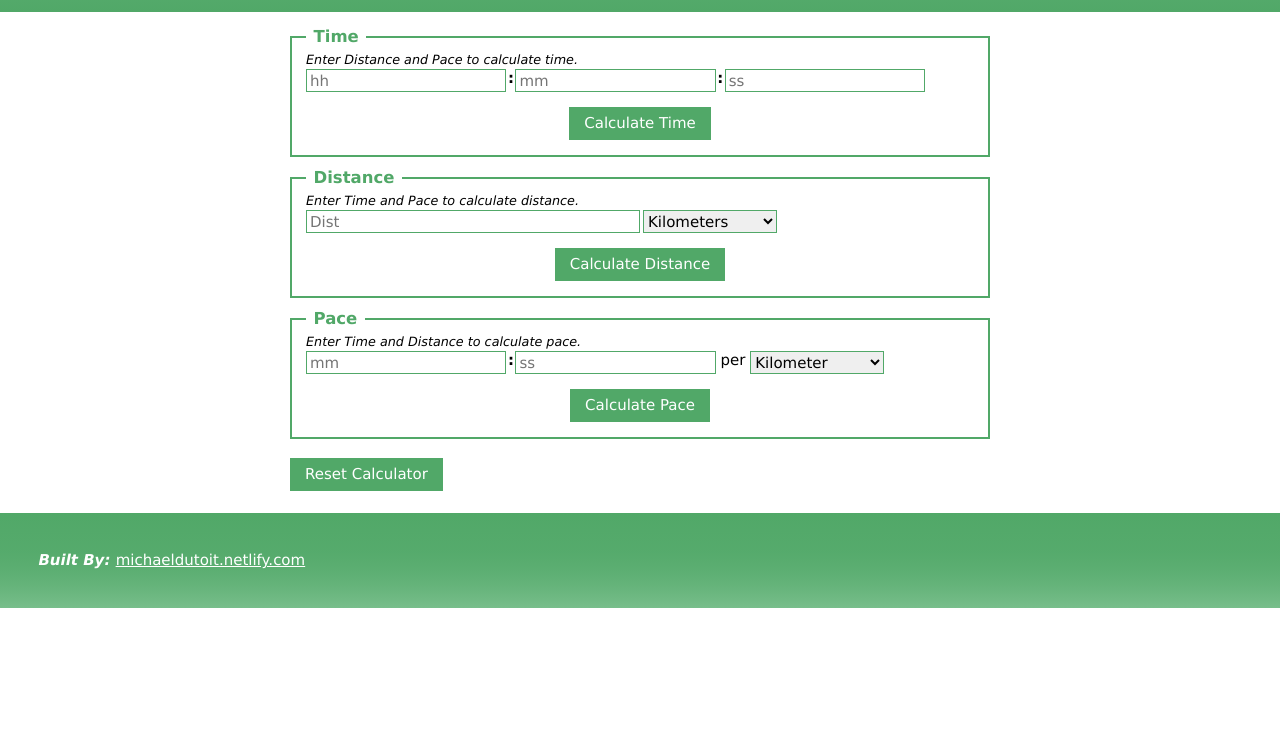
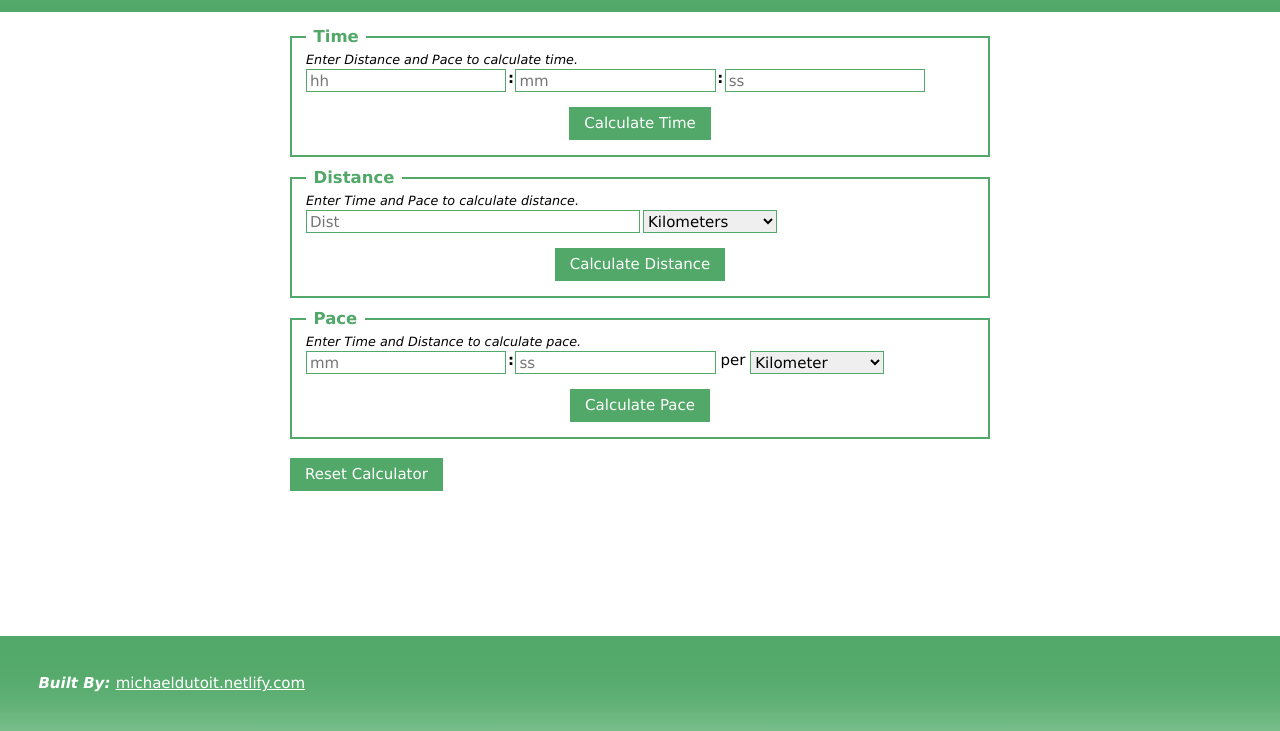
Before and after one commit to MichaelDuToit/PaceBud, a website built with webpack: page src/index.html in a window 1280 px wide. Shown: the part 110-841 px from the top of the page. Before the commit the page ends 800 px from the top, so only its background shows below. Built offline with nearby package versions, Linux system fonts and the light colour scheme.

Commit message:
CSS - added minimum height to the main element to ensure footer touches bottom of screen.

```diff
--- a/src/scripts.js
+++ b/src/scripts.js
@@ -33,7 +33,6 @@ function updateValues(){
 
 function inputCheck(event){
     const regex = new RegExp('^[0-9]*$');
-    const errMsg = document.getElementById("errMsg");
     let regexTest = regex.test(event.target.value);
     if(!regexTest){
         this.classList.add('invalidFormat');
--- a/src/styles.scss
+++ b/src/styles.scss
@@ -42,6 +42,8 @@ header {
 }
 main {
     display:block;
+    height:100%;
+    min-height: 78vh;
     padding:1rem 0rem;
     margin:0 10%;
     width:80%;
```
Also changed, not shown: dist/main.css, dist/main.js.
